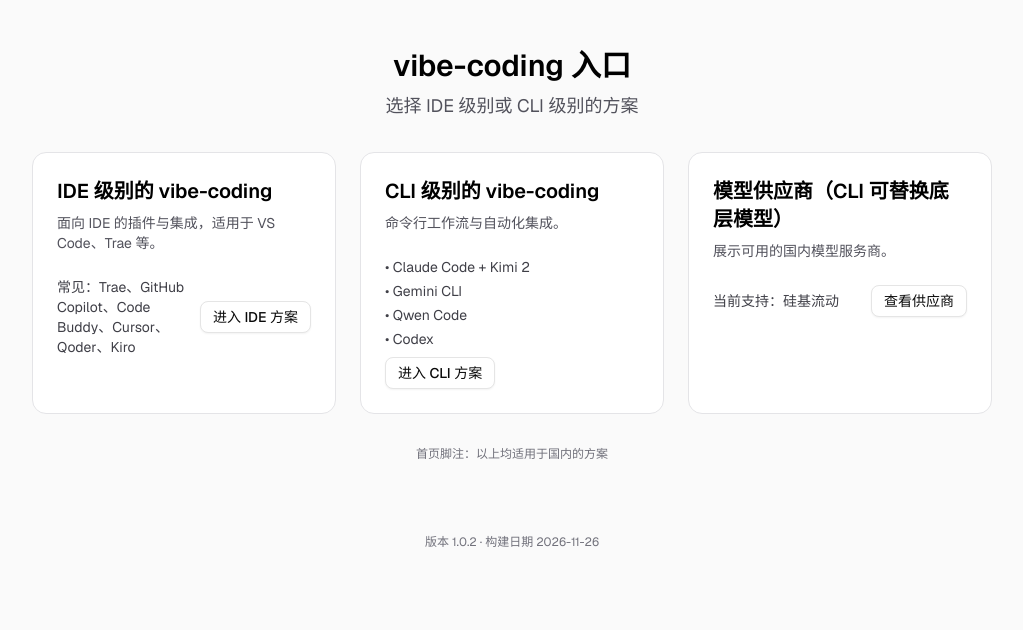
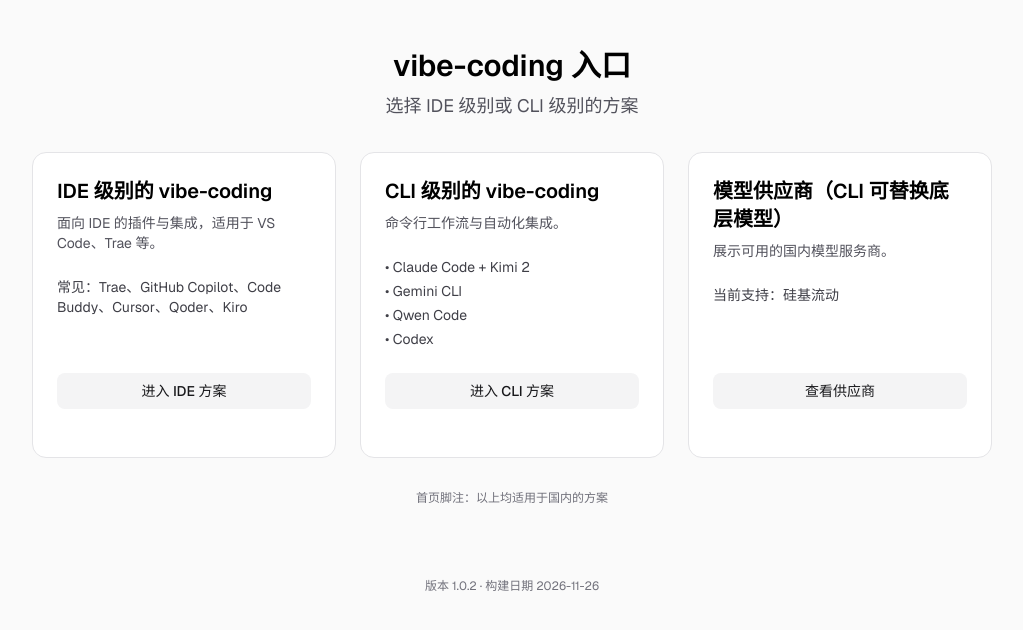
Before and after one commit to yc-w-cn/vibe-coding, a Next.js app: page /vibe-coding/ in a window 1280 px wide. Shown: the top 630 px of the page, without its empty margins (128-1151 px from the left). Built offline with nearby package versions, Linux system fonts and the light colour scheme.

Commit message:
feat: 优化卡片组件布局，增强可读性和交互性

```diff
--- a/src/app/page.tsx
+++ b/src/app/page.tsx
@@ -26,7 +26,7 @@
         </div>
 
         <div className="grid grid-cols-1 md:grid-cols-2 lg:grid-cols-3 gap-6">
-          <Card className="border-zinc-200 dark:border-zinc-800 bg-white dark:bg-zinc-900 shadow-none">
+          <Card className="border-zinc-200 dark:border-zinc-800 bg-white dark:bg-zinc-900 shadow-none flex flex-col">
             <CardHeader>
               <CardTitle className="text-xl text-black dark:text-zinc-50">
                 IDE 级别的 vibe-coding
@@ -35,19 +35,21 @@
                 面向 IDE 的插件与集成，适用于 VS Code、Trae 等。
               </CardDescription>
             </CardHeader>
-            <CardContent className="flex items-center justify-between">
+            <CardContent className="flex-1">
               <p className="text-sm text-zinc-700 dark:text-zinc-300">
                 常见：Trae、GitHub Copilot、Code Buddy、Cursor、Qoder、Kiro
               </p>
-              <Link href="/ide">
-                <Button variant="outline" size="sm">
+            </CardContent>
+            <div className="p-6 pt-0">
+              <Link href="/ide" className="block">
+                <Button className="w-full bg-zinc-100 hover:bg-zinc-200 dark:bg-zinc-800 dark:hover:bg-zinc-700 text-zinc-900 dark:text-zinc-100 border-0 cursor-pointer">
                   进入 IDE 方案
                 </Button>
               </Link>
-            </CardContent>
+            </div>
           </Card>
 
-          <Card className="border-zinc-200 dark:border-zinc-800 bg-white dark:bg-zinc-900 shadow-none">
+          <Card className="border-zinc-200 dark:border-zinc-800 bg-white dark:bg-zinc-900 shadow-none flex flex-col">
             <CardHeader>
               <CardTitle className="text-xl text-black dark:text-zinc-50">
                 CLI 级别的 vibe-coding
@@ -56,22 +58,24 @@
                 命令行工作流与自动化集成。
               </CardDescription>
             </CardHeader>
-            <CardContent className="space-y-2">
+            <CardContent className="flex-1">
               <ul className="text-sm text-zinc-700 dark:text-zinc-300 space-y-1">
                 <li>• Claude Code + Kimi 2</li>
                 <li>• Gemini CLI</li>
                 <li>• Qwen Code</li>
                 <li>• Codex</li>
               </ul>
-              <Link href="/cli">
-                <Button variant="outline" size="sm">
+            </CardContent>
+            <div className="p-6 pt-0">
+              <Link href="/cli" className="block">
+                <Button className="w-full bg-zinc-100 hover:bg-zinc-200 dark:bg-zinc-800 dark:hover:bg-zinc-700 text-zinc-900 dark:text-zinc-100 border-0 cursor-pointer">
                   进入 CLI 方案
                 </Button>
               </Link>
-            </CardContent>
+            </div>
           </Card>
 
-          <Card className="border-zinc-200 dark:border-zinc-800 bg-white dark:bg-zinc-900 shadow-none">
+          <Card className="border-zinc-200 dark:border-zinc-800 bg-white dark:bg-zinc-900 shadow-none flex flex-col">
             <CardHeader>
               <CardTitle className="text-xl text-black dark:text-zinc-50">
                 模型供应商（CLI 可替换底层模型）
@@ -80,16 +84,18 @@
                 展示可用的国内模型服务商。
               </CardDescription>
             </CardHeader>
-            <CardContent className="flex items-center justify-between">
+            <CardContent className="flex-1">
               <p className="text-sm text-zinc-700 dark:text-zinc-300">
                 当前支持：硅基流动
               </p>
-              <Link href="/cli">
-                <Button variant="outline" size="sm">
+            </CardContent>
+            <div className="p-6 pt-0">
+              <Link href="/cli" className="block">
+                <Button className="w-full bg-zinc-100 hover:bg-zinc-200 dark:bg-zinc-800 dark:hover:bg-zinc-700 text-zinc-900 dark:text-zinc-100 border-0 cursor-pointer">
                   查看供应商
                 </Button>
               </Link>
-            </CardContent>
+            </div>
           </Card>
         </div>
 
```
